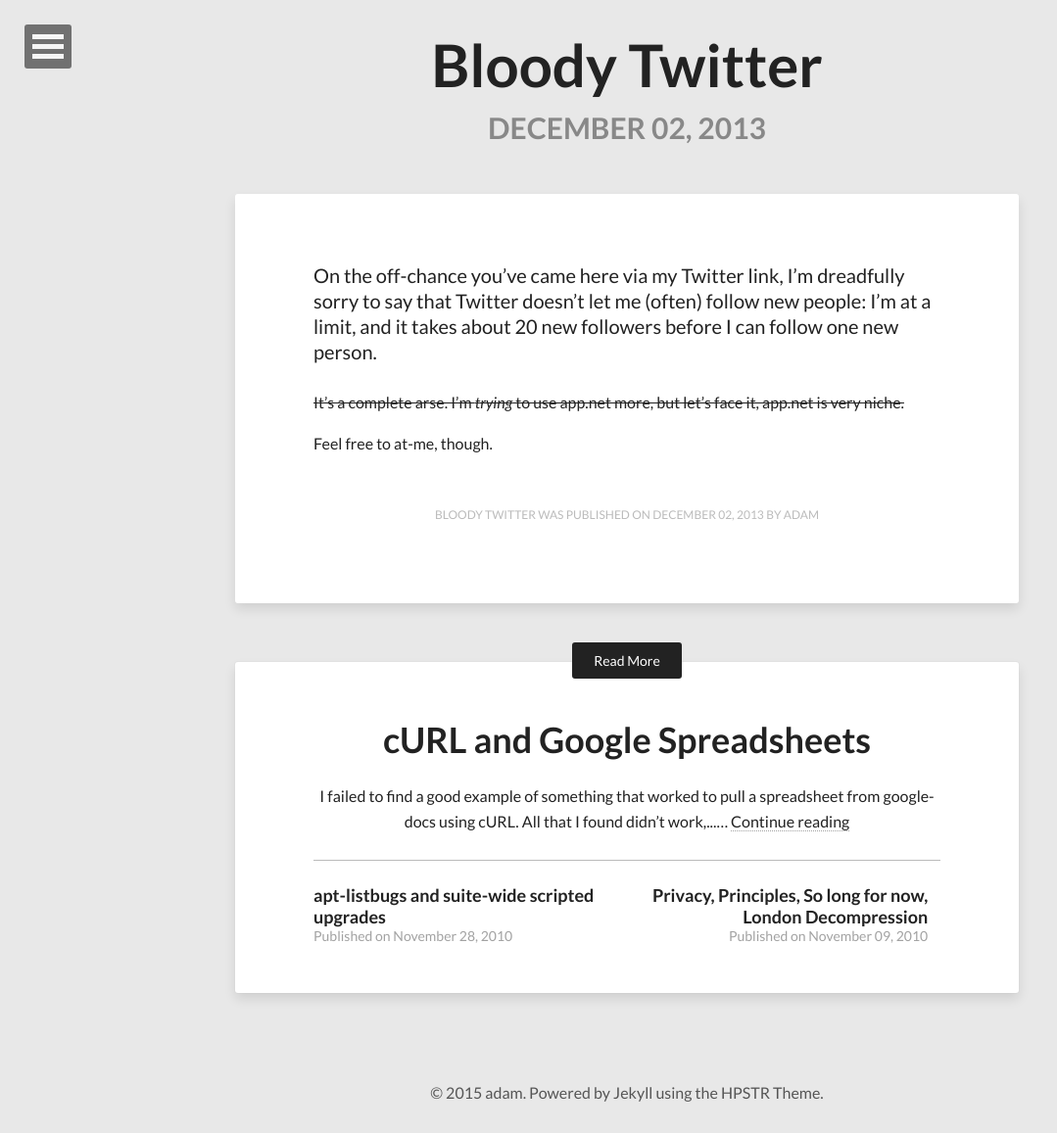
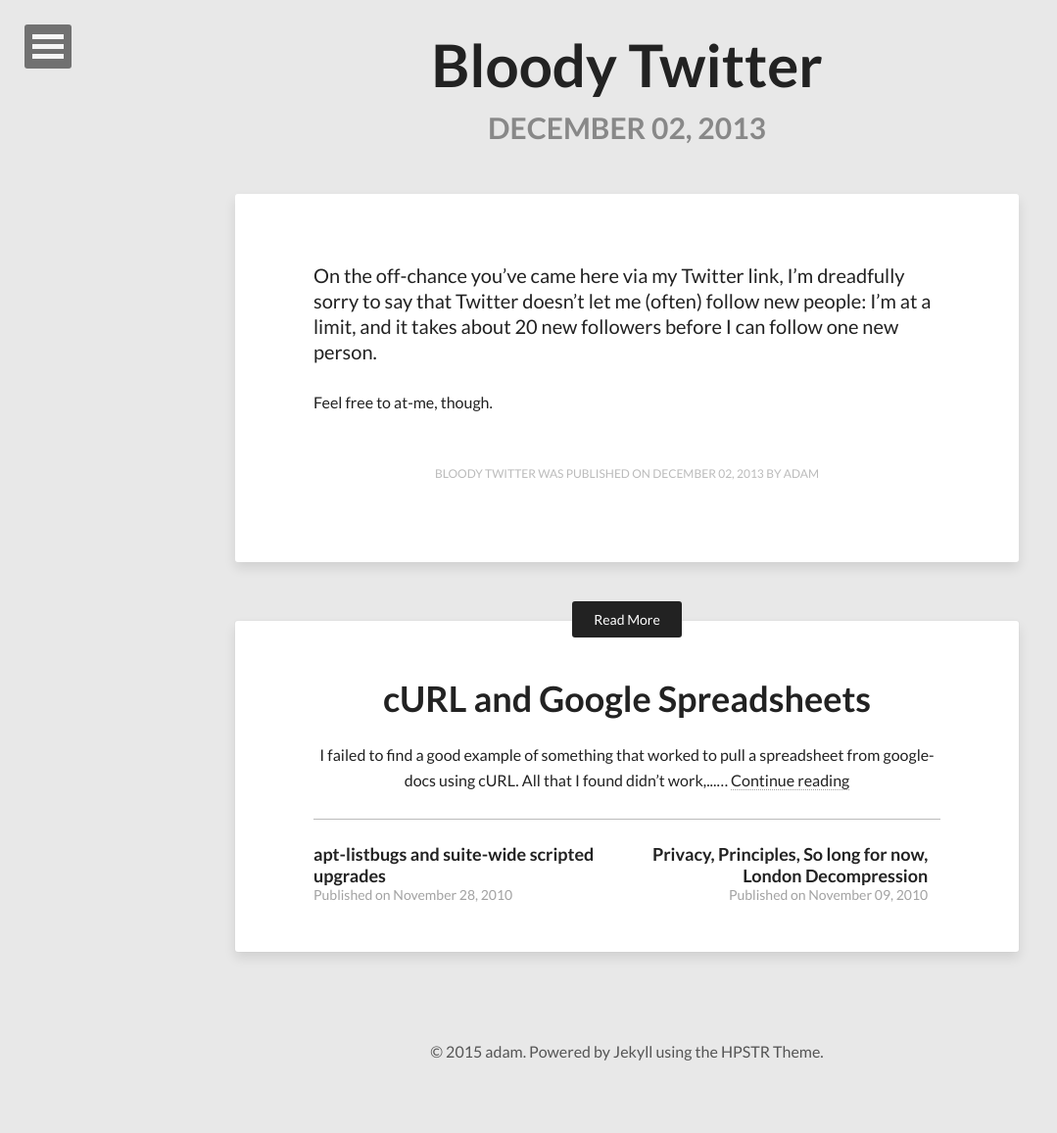
Before and after one commit to adamamyl/blog.amyl.org.uk, a Jekyll site: the page built from _posts/2013-12-02-bloody-twitter.md, in a window 1280 px wide. Shown: the whole page at 98% size, without its empty margins (0-1079 px from the left). Built offline with Jekyll 4.4.1, drawn with Linux system fonts in a browser that asks for light colours; nearby versions of some CDN libraries; Markdown is read by kramdown in place of the engine named in the settings; after the commit the page ends 1115 px from its top, so only the background shows below that.

Commit message:
oh, this markdown doesn't do strikethrough

```diff
--- a/_posts/2013-12-02-bloody-twitter.md
+++ b/_posts/2013-12-02-bloody-twitter.md
@@ -9,6 +9,4 @@ categories:
 ---
 On the off-chance you&#8217;ve came here via my Twitter link, I&#8217;m dreadfully sorry to say that Twitter doesn&#8217;t let me (often) follow new people: I&#8217;m at a limit, and it takes about 20 new followers before I can follow one new person.
 
-~~It&#8217;s a complete arse. I&#8217;m *trying* to use app.net more, but let&#8217;s face it, app.net is very niche.~~
-
 Feel free to at-me, though.
```
